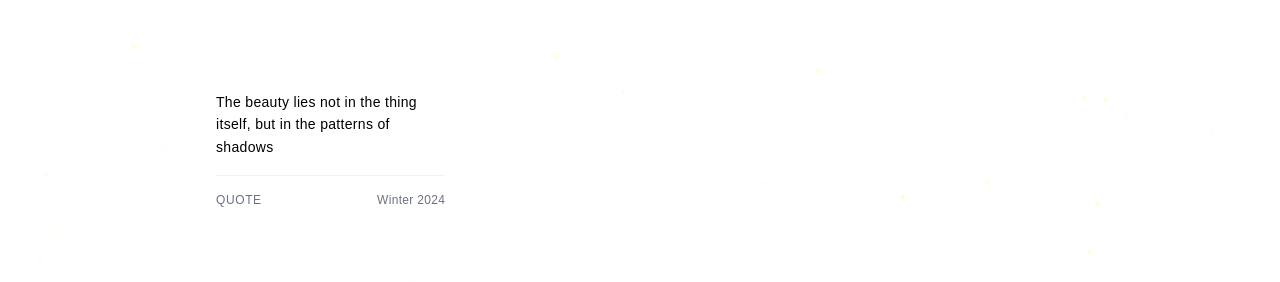
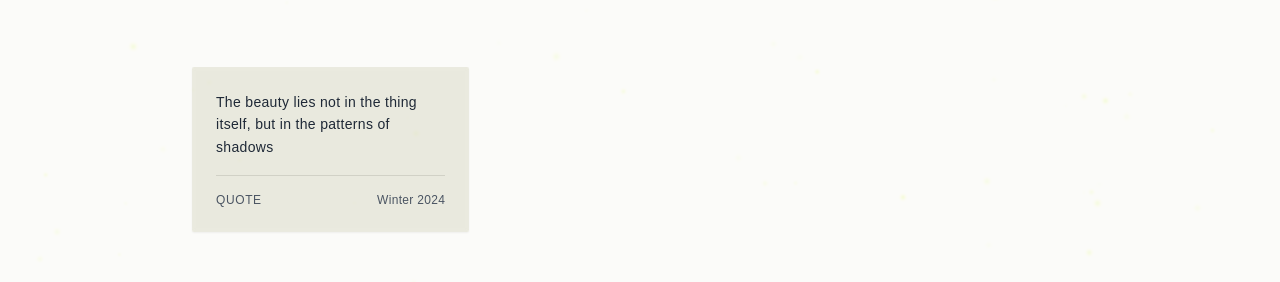
Before and after one commit to diangao/diangao.space, a Next.js app: page /recents in a window 1280 px wide. Shown: the part 624-906 px from the top of the page. Built offline with nearby package versions, Linux system fonts and the light colour scheme.

Commit message:
zen placeholder

```diff
--- a/src/app/layout.tsx
+++ b/src/app/layout.tsx
@@ -25,7 +25,7 @@ export default function RootLayout({
             <StarryNight />
           </div>
           <div className="relative z-10">
-            <div className="relative min-h-screen bg-transparent">
+            <div className="relative min-h-screen bg-[#d4d5bf]/10 dark:bg-transparent backdrop-blur-[1px] dark:backdrop-blur-none">
               <Navigation />
               {children}
             </div>
--- a/src/app/photography/page.tsx
+++ b/src/app/photography/page.tsx
@@ -141,7 +141,7 @@ export default function Photography() {
           {photos.map((photo) => (
             <motion.div
               key={photo.id}
-              className="relative aspect-[4/3] bg-black/5 dark:bg-white/5 overflow-hidden cursor-pointer"
+              className="relative aspect-[4/3] bg-[#d4d5bf]/20 backdrop-blur-[1px] group cursor-pointer"
               whileHover={{ scale: 1.02 }}
               transition={{ duration: 0.3 }}
               onClick={() => setSelectedImage(photo.full)}
--- a/src/app/projects/page.tsx
+++ b/src/app/projects/page.tsx
@@ -17,7 +17,8 @@ export default function Projects() {
           <div className="space-y-24">
             {/* Project 1 */}
             <Link href="/projects/project-1" className="block group">
-              <div className="relative aspect-[16/9] mb-6 bg-black/5 dark:bg-white/5 overflow-hidden">
+              <div className="relative p-6 rounded-sm">
+                <div className="relative aspect-[16/9] mb-6 overflow-hidden bg-[#d4d5bf]/30 dark:bg-white/5">
                   <Image
                     src="/projects/project1.jpg"
                     alt="Project One"
@@ -34,6 +35,7 @@ export default function Projects() {
                     A minimal tool for maximalist thinking
                   </p>
                 </div>
+              </div>
             </Link>
             {/* Add more projects */}
           </div>
--- a/src/app/recents/page.tsx
+++ b/src/app/recents/page.tsx
@@ -104,17 +104,17 @@ export default function Recents() {
               {notes.map((note) => (
                 <motion.div
                   key={note.id}
-                  className="relative bg-white/50 dark:bg-white/5 backdrop-blur-sm p-6 rounded-sm"
+                  className="relative bg-[#d4d5bf]/40 dark:bg-white/5 backdrop-blur-[2px] p-6 rounded-sm shadow-sm"
                   whileHover={{ y: -2 }}
                   transition={{ duration: 0.2 }}
                 >
                   {note.link ? (
                     <Link href={note.link} className="block h-full">
                       <div className="h-full flex flex-col">
-                        <p className="text-sm leading-relaxed flex-grow">
+                        <p className="text-sm leading-relaxed flex-grow text-gray-800/90 dark:text-gray-200">
                           {note.content}
                         </p>
-                        <div className="mt-4 pt-4 border-t border-black/5 dark:border-white/5 flex items-center justify-between text-xs text-gray-500">
+                        <div className="mt-4 pt-4 border-t border-[#a2a392]/20 dark:border-white/5 flex items-center justify-between text-xs text-gray-600/90 dark:text-gray-400">
                           <span className="uppercase tracking-wider">
                             {note.type}
                           </span>
@@ -124,10 +124,10 @@ export default function Recents() {
                     </Link>
                   ) : (
                     <div className="h-full flex flex-col">
-                      <p className="text-sm leading-relaxed flex-grow">
+                      <p className="text-sm leading-relaxed flex-grow text-gray-800 dark:text-gray-200">
                         {note.content}
                       </p>
-                      <div className="mt-4 pt-4 border-t border-black/5 dark:border-white/5 flex items-center justify-between text-xs text-gray-500">
+                      <div className="mt-4 pt-4 border-t border-black/10 dark:border-white/5 flex items-center justify-between text-xs text-gray-600 dark:text-gray-400">
                         <span className="uppercase tracking-wider">
                           {note.type}
                         </span>
```
Lines whose indentation alone changed are shown as unchanged.
